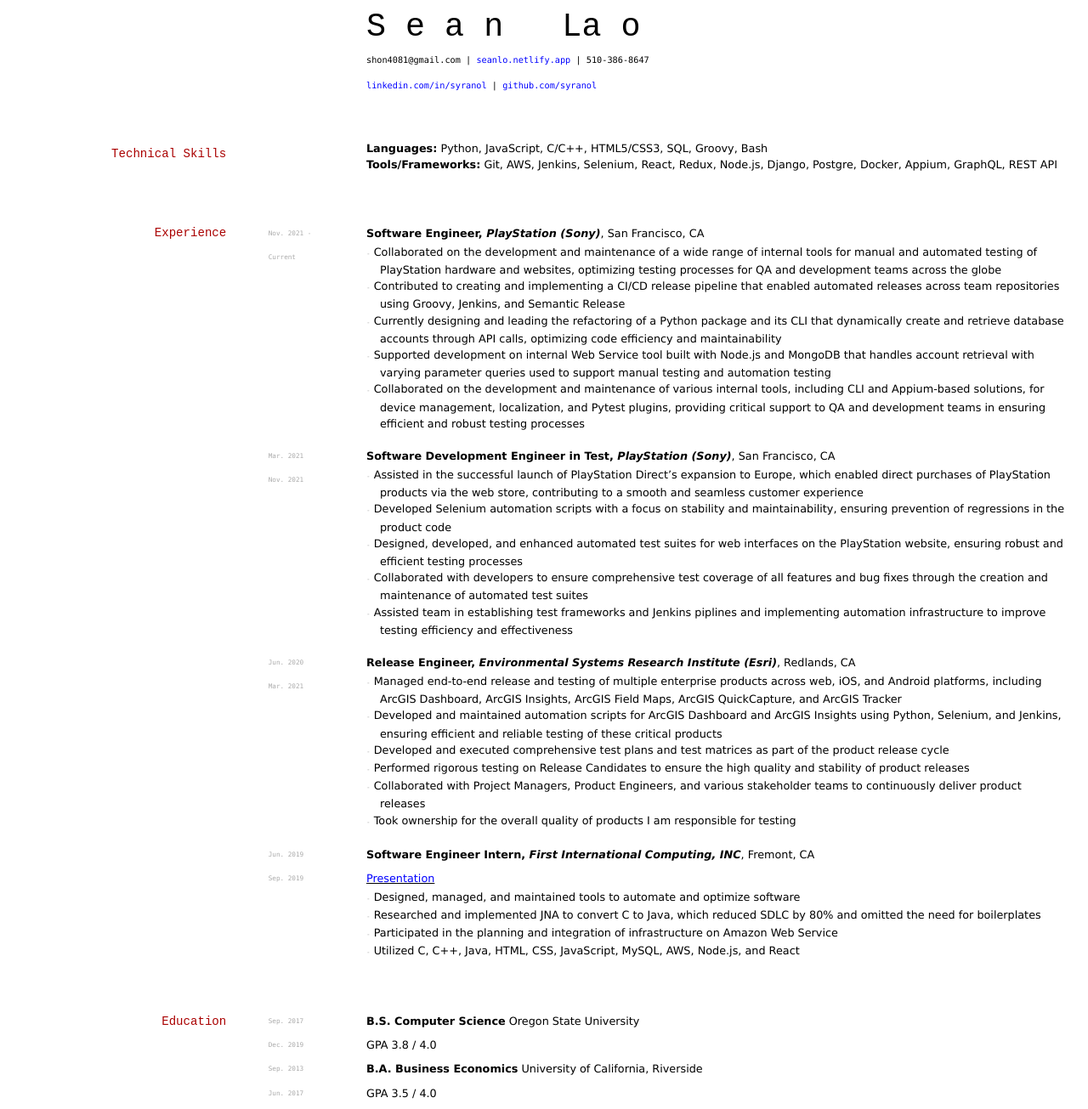
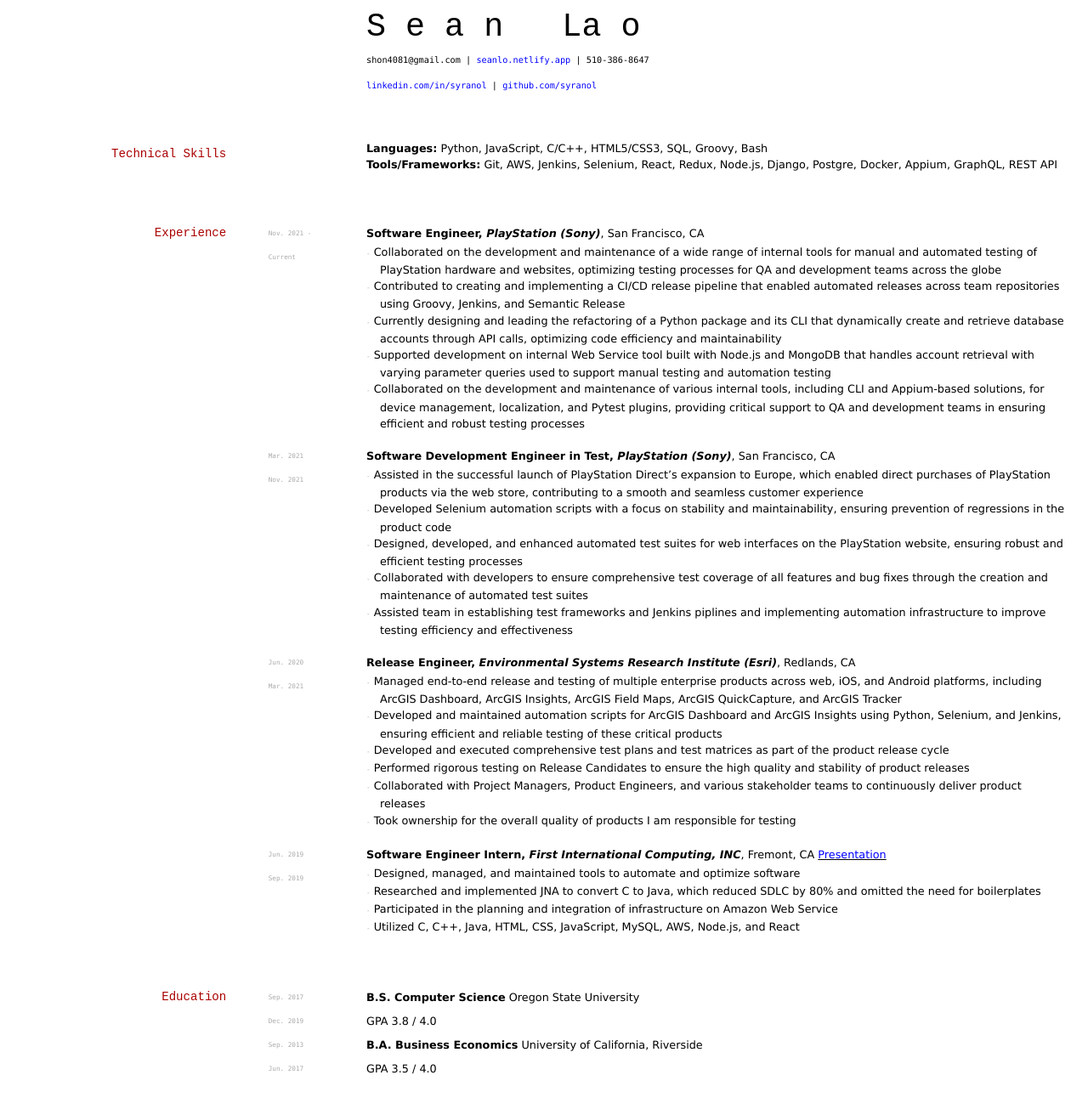
Before and after one commit to elipapa/markdown-cv, a Jekyll site: the page built from index.md, in a window 1280 px wide. Shown: the whole page at 85% size. Built offline with Jekyll 4.4.1, drawn with Linux system fonts in a browser that asks for light colours; after the commit the page ends 1277 px from its top, so only the background shows below that.

Commit message:
Update index.md

```diff
--- a/index.md
+++ b/index.md
@@ -54,11 +54,9 @@
 - `-` Took ownership for the overall quality of products I am responsible for testing
 
 `Jun. 2019`
-__Software Engineer Intern, *First International Computing, INC*__, Fremont, CA
+__Software Engineer Intern, *First International Computing, INC*__, Fremont, CA <a href="https://www.linkedin.com/in/syranol/overlay/1583300266405/single-media-viewer/?type=DOCUMENT&profileId=ACoAABPldJ0BFSjGL3EC_DYMnNJCZ6ongKLGV8o"> <font color="blue"> Presentation </font> </a>
 
 `Sep. 2019`
-<a href="https://www.linkedin.com/in/syranol/overlay/1583300266405/single-media-viewer/?type=DOCUMENT&profileId=ACoAABPldJ0BFSjGL3EC_DYMnNJCZ6ongKLGV8o"> <font color="blue"> Presentation </font> </a>
-
 - `-` Designed, managed, and maintained tools to automate and optimize software
 - `-` Researched and implemented JNA to convert C to Java, which reduced SDLC by 80%
 and omitted the need for boilerplates
```
